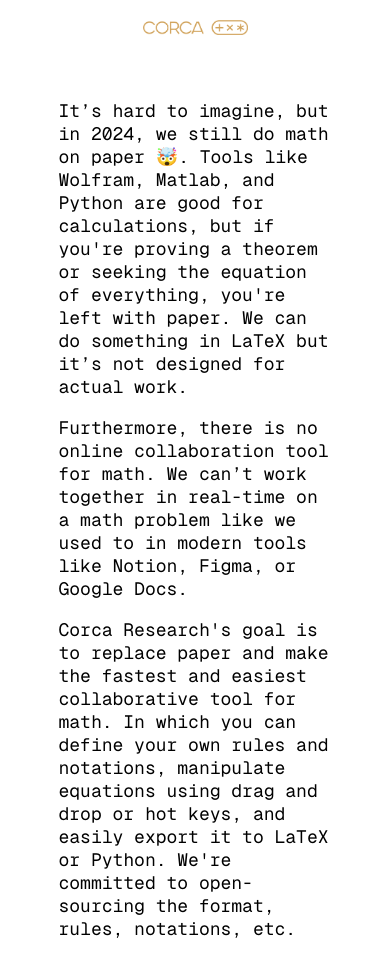
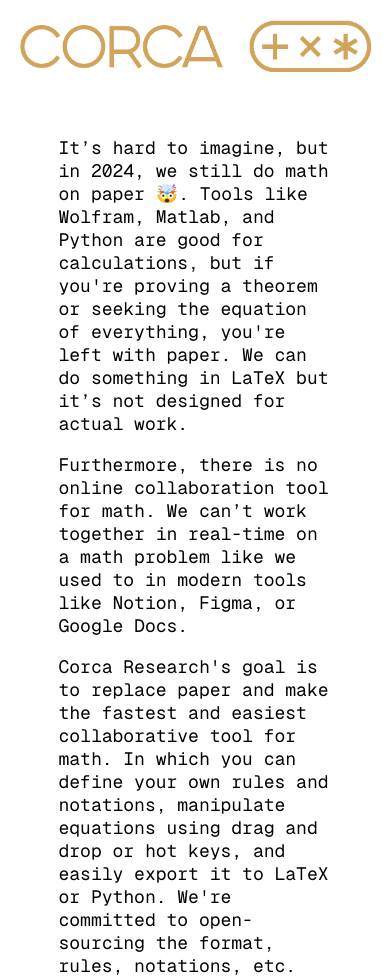
Before and after one commit to corca-dev/website, a plain HTML site: page index.html in a window 390 px wide. Shown: the top 980 px of the page. Drawn offline with Linux system fonts and the light colour scheme.

Commit message:
Update index.html

```diff
--- a/index.html
+++ b/index.html
@@ -156,7 +156,10 @@
                  width: 90vw;}
 
 
-
+             img.logo {
+            width: 100%;
+            height: auto;
+        }
 
             .container {
             width: 70%;
```
